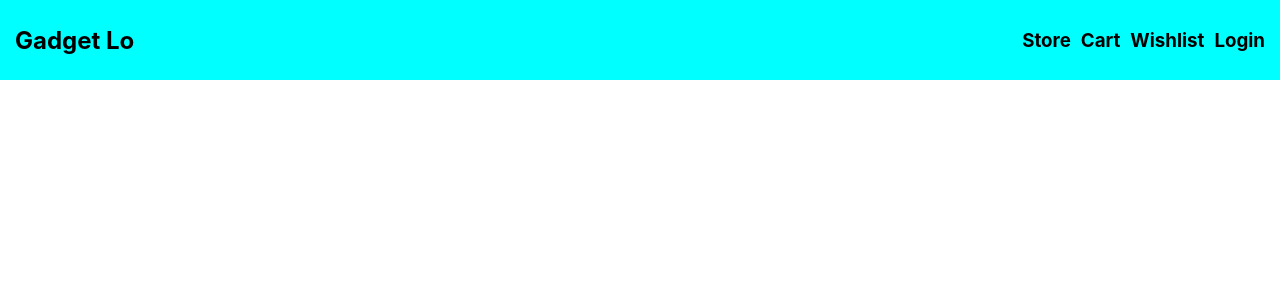
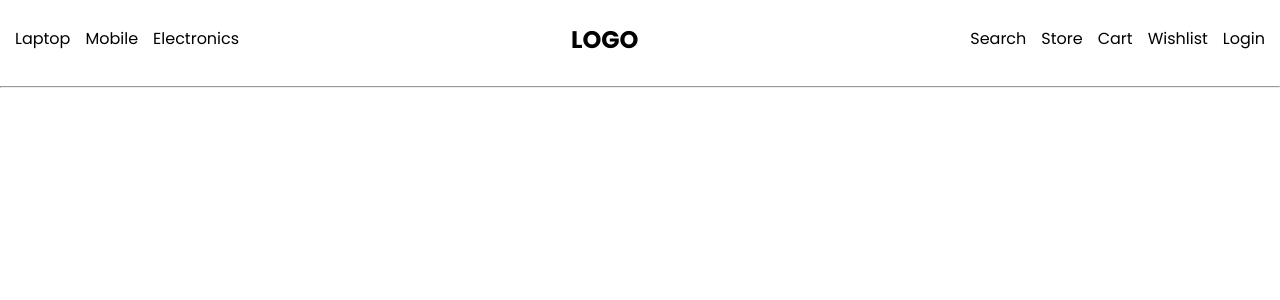
Before and after one commit to patildeep07/gadget-lo-redux, a React (Create React App) app in the folder gadget-lo/: page / in a window 1280 px wide. Shown: the top 300 px of the page. Built offline with nearby package versions, Linux system fonts and the light colour scheme.

Commit message:
Header styling

```diff
--- a/gadget-lo/src/App.css
+++ b/gadget-lo/src/App.css
@@ -1,5 +1,7 @@
+@import url("https://fonts.googleapis.com/css2?family=Poppins:ital,wght@0,100;0,400;0,500;0,700;1,100;1,300;1,400;1,700&display=swap");
+
 .App {
-  background-color: aqua;
+  font-family: "Poppins", sans-serif;
 }
 
 .header {
@@ -35,3 +37,7 @@
 .gap-10px {
   gap: 10px;
 }
+
+.gap-15px {
+  gap: 15px;
+}
--- a/gadget-lo/src/App.js
+++ b/gadget-lo/src/App.js
@@ -6,6 +6,7 @@ function App() {
   return (
     <div className="App">
       <Header className="header" />
+      <hr />
     </div>
   );
 }
--- a/gadget-lo/src/components/Header/Header.css
+++ b/gadget-lo/src/components/Header/Header.css
@@ -1,3 +1,20 @@
 .header h2 {
   margin: 0;
 }
+
+.link-style {
+  display: inline-block;
+}
+
+.link-style::after {
+  content: "";
+  width: 0px;
+  height: 1px;
+  display: block;
+  background: black;
+  transition: 300ms;
+}
+
+.link-style:hover::after {
+  width: 100%;
+}
--- a/gadget-lo/src/components/Header/Header.jsx
+++ b/gadget-lo/src/components/Header/Header.jsx
@@ -3,15 +3,23 @@ import "./Header.css";
 export const Header = () => {
   return (
     <div className="header flex-row space-between padding-10px-15px">
+      {/* Categories */}
+      <div className="menu-bar-web flex-row space-evenly gap-15px">
+        <p className="cursor link-style">Laptop</p>
+        <p className="cursor link-style">Mobile</p>
+        <p className="cursor link-style">Electronics</p>
+      </div>
+
       {/* Logo */}
-      <h2 className="cursor">Gadget Lo</h2>
+      <h2 className="cursor">LOGO</h2>
 
       {/* Menu bar */}
-      <div className="menu-bar-web flex-row space-evenly gap-10px">
-        <h3 className="cursor">Store</h3>
-        <h3 className="cursor">Cart</h3>
-        <h3 className="cursor">Wishlist</h3>
-        <h3 className="cursor">Login</h3>
+      <div className="menu-bar-web flex-row space-evenly gap-15px">
+        <p className="cursor link-style">Search</p>
+        <p className="cursor link-style">Store</p>
+        <p className="cursor link-style">Cart</p>
+        <p className="cursor link-style">Wishlist</p>
+        <p className="cursor link-style">Login</p>
       </div>
 
       {/* End */}
```
